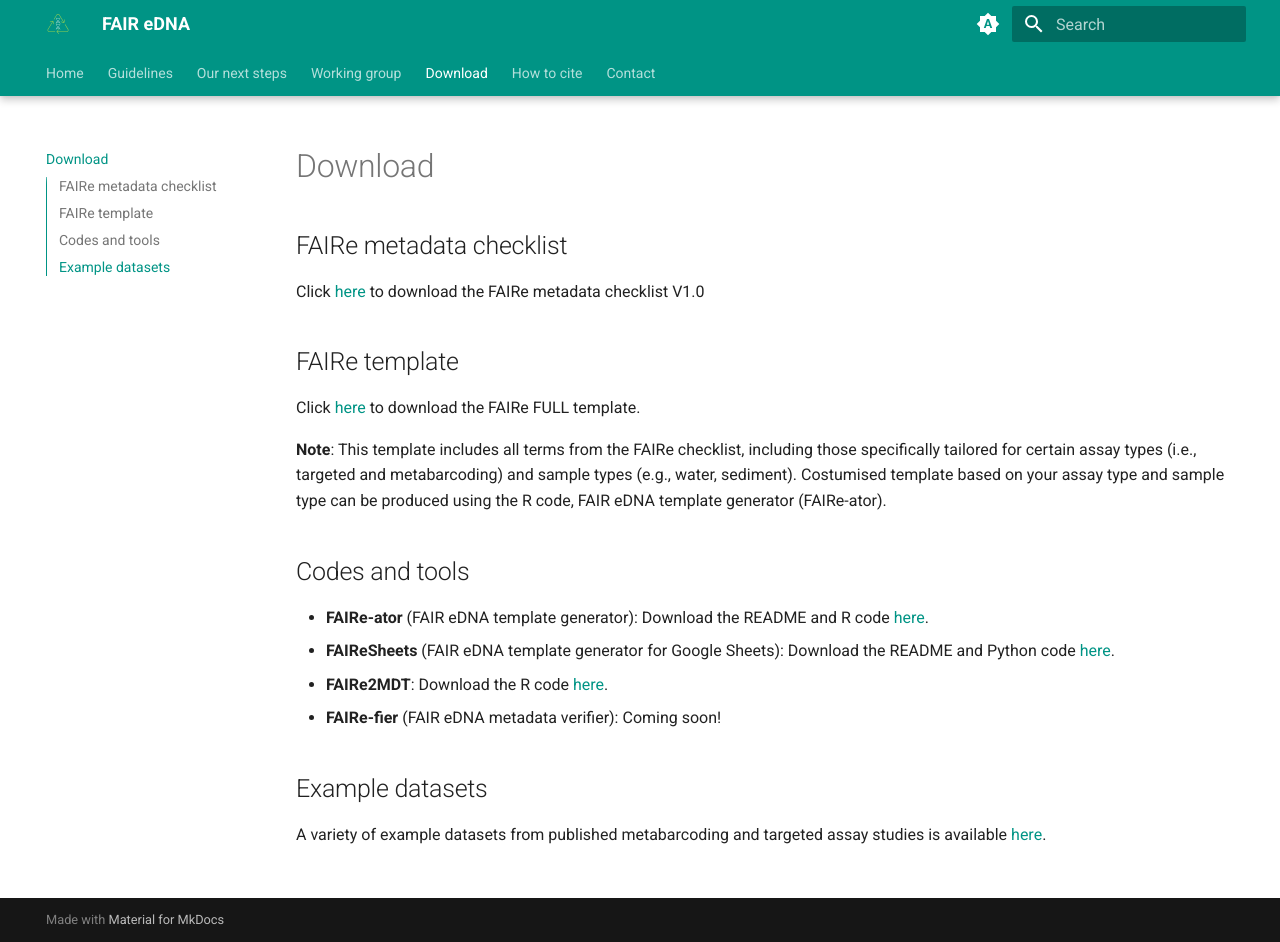
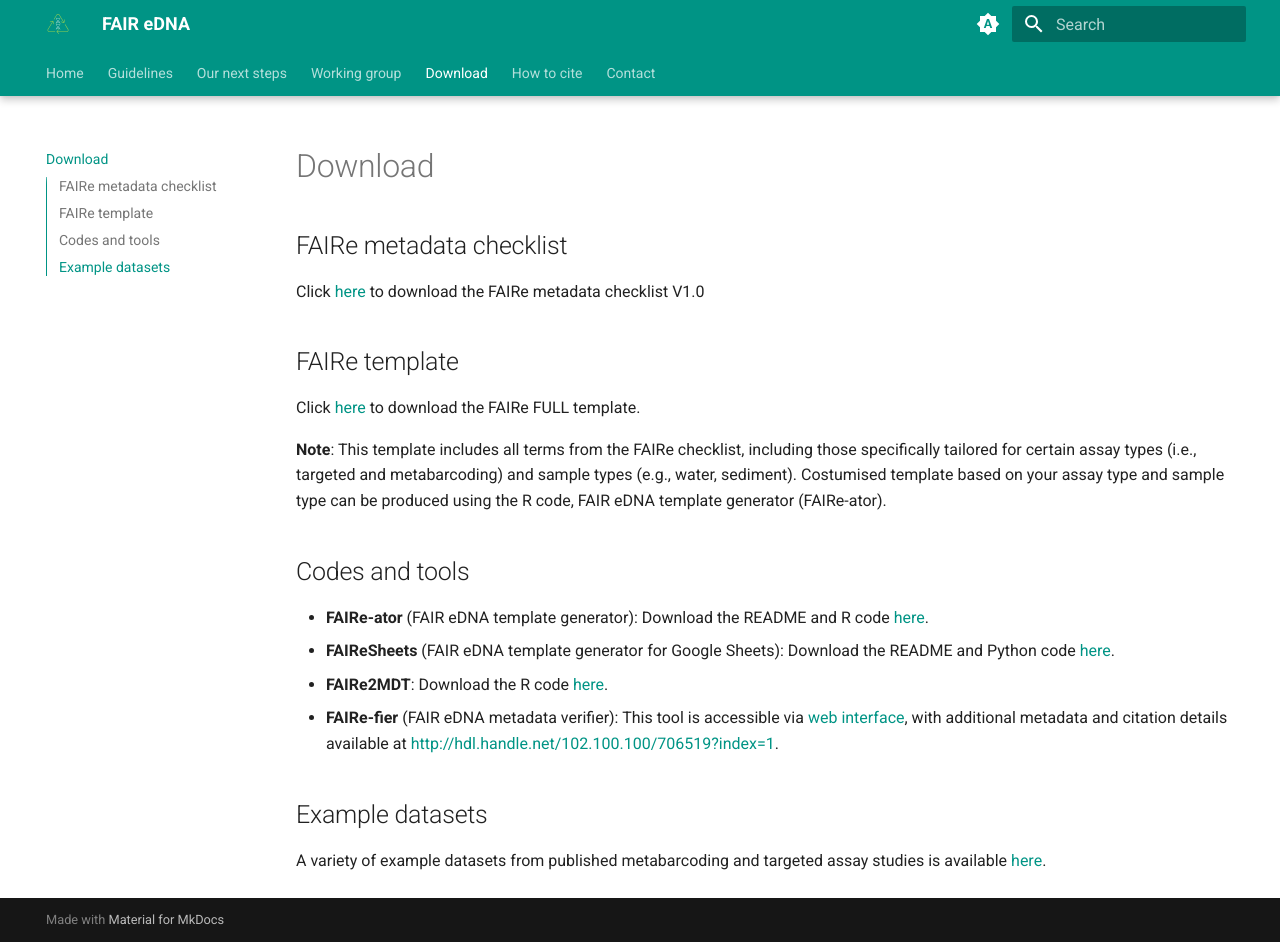
Before and after one commit to FAIR-eDNA/FAIR-eDNA.github.io, an MkDocs documentation site: the page built from docs/download.md, in a window 1280 px wide and 942 px high. Built offline with MkDocs 1.6.1 and Material for MkDocs 9.7.7, drawn with Linux system fonts in a browser that asks for light colours.

Commit message:
Update download.md
Adding FAIRe-fier link as it's got published now

```diff
--- a/docs/download.md
+++ b/docs/download.md
@@ -11,7 +11,7 @@
 - **FAIRe-ator** (FAIR eDNA template generator): Download the README and R code [here](https://github.com/FAIR-eDNA/FAIRe-ator/blob/main).
 - **FAIReSheets** (FAIR eDNA template generator for Google Sheets): Download the README and Python code [here](https://github.com/aomlomics/fairesheets).
 - **FAIRe2MDT**: Download the R code [here](https://github.com/FAIR-eDNA/FAIRe2MDT/blob/main/FAIRe2MDT.R).
-- **FAIRe-fier** (FAIR eDNA metadata verifier): Coming soon!
+- **FAIRe-fier** (FAIR eDNA metadata verifier): This tool is accessible via [web interface](https://shiny.csiro.au/FAIRe-fier/), with additional metadata and citation details available at [http://hdl.handle.net/102.100.100/706519?index=1](http://hdl.handle.net/102.100.100/706519?index=1).
 
 ## Example datasets
 A variety of example datasets from published metabarcoding and targeted assay studies is available [here](https://github.com/FAIR-eDNA/FAIR-eDNA.github.io/tree/main/docs/examples).
```
